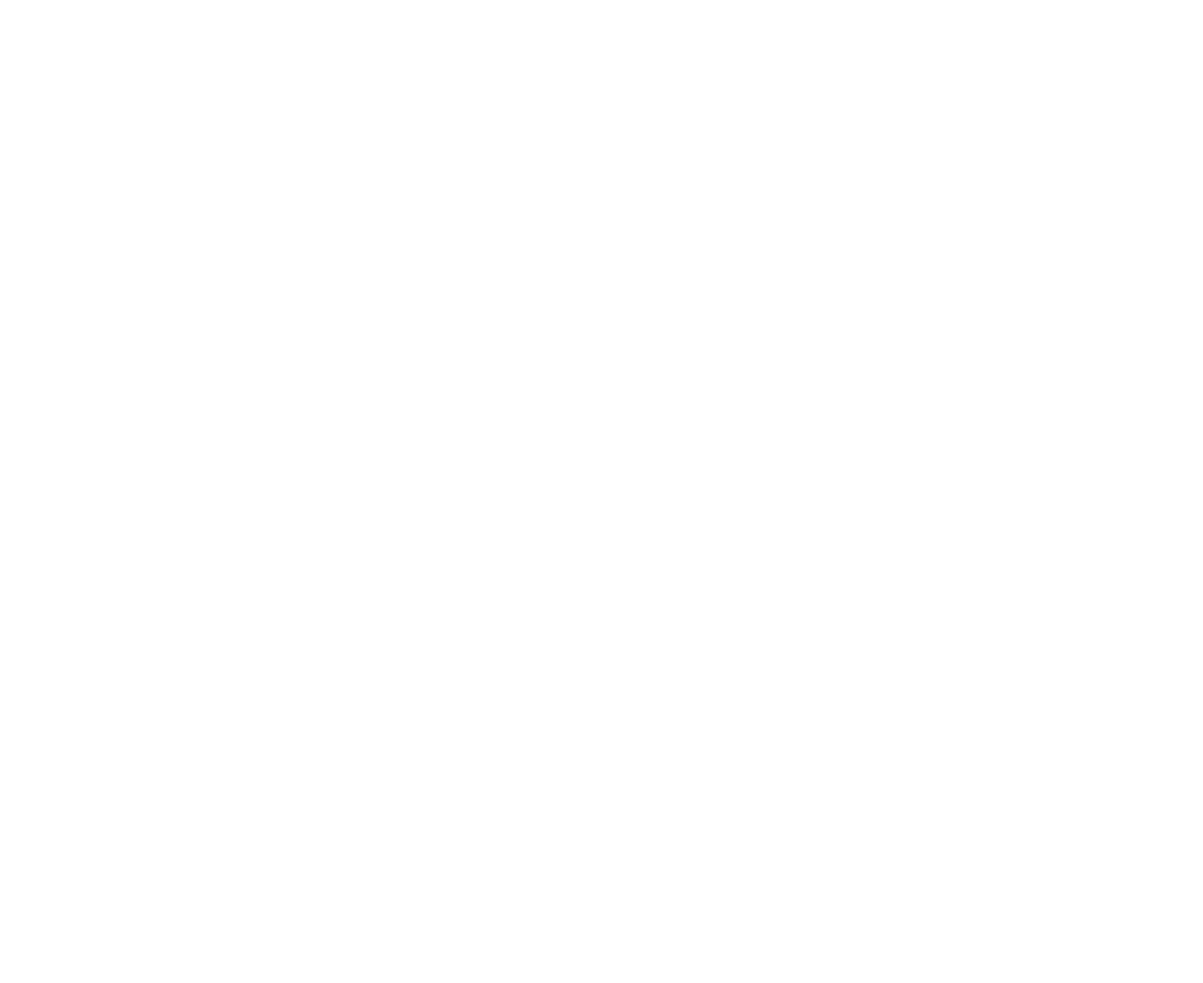
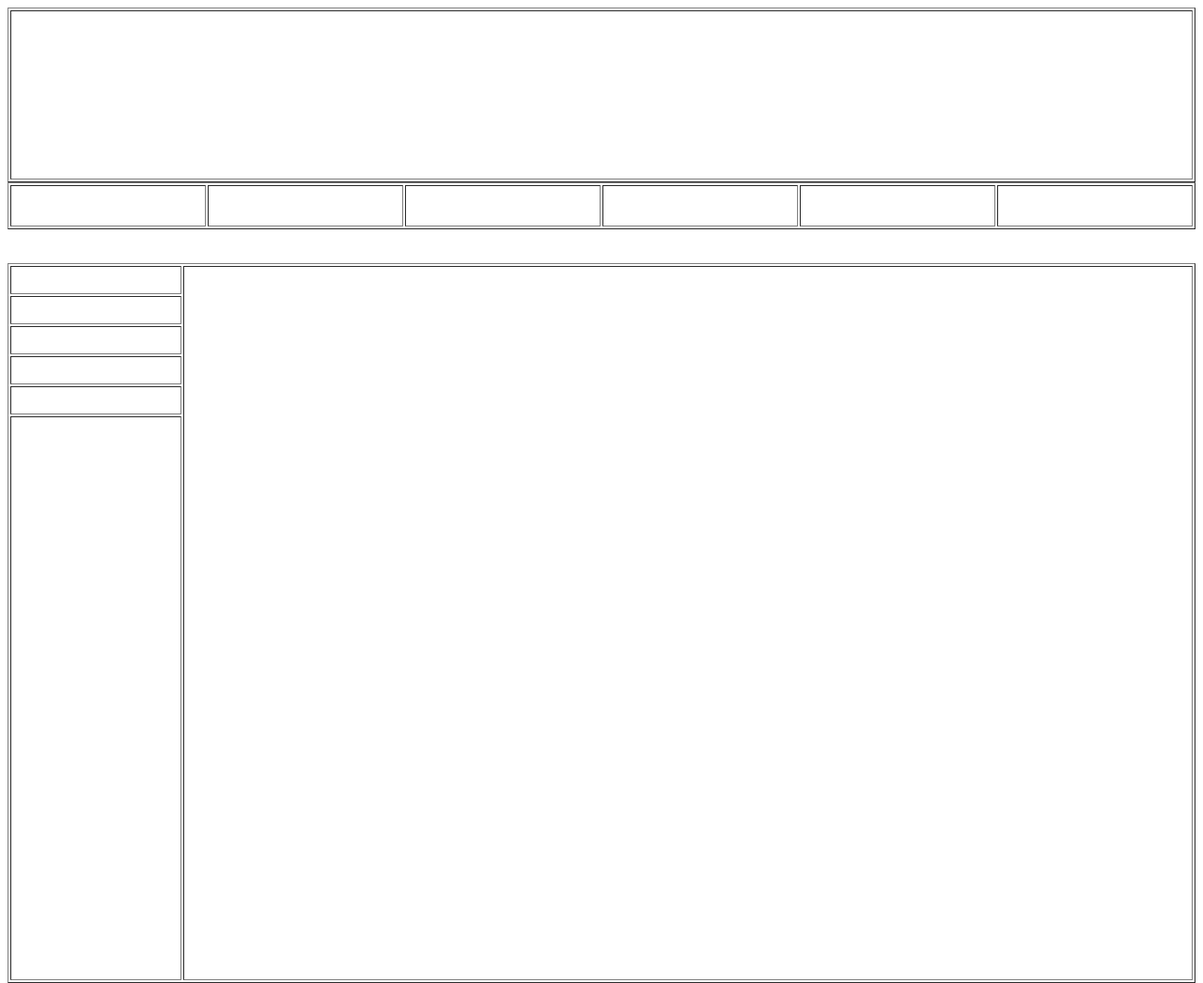
Before and after one commit to slpgogpl007/Project, a plain HTML site: page www/index.html in a window 1280 px wide. Shown: the whole page at 94% size. Before the commit the page ends 800 px from the top, so only its background shows below. Drawn offline with Linux system fonts and the light colour scheme.

Commit message:
Update Index.html (Add table)

```diff
--- a/www/index.html
+++ b/www/index.html
@@ -1,8 +1,64 @@
 <html>
  <head>
-  <title>WWW</title>
+  <title>www</title>
  </head>
 <body>
 
+<table border=1 color=white width=100%> <!--Table Head-->
+<tr>
+<td height=180>
+</td>
+</tr>
+</table>
+
+<table border=1 color=white width=100% height=50> <!--Table Menu-->
+<tr>
+<td>
+<td>
+<td>
+<td>
+<td>
+<td>
+</td>
+</td>
+</td>
+</td>
+</td>
+</td>
+</tr>
+</table>
+
+  <br>
+  </br>
+
+<table border=1 color=white> <!--Table Left Menu-->
+<tr>
+<td height=30>
+<td width=1200 rowspan=6>
+</td>
+<tr>
+<td height=30 width=200>
+<tr>
+<td height=30>
+<tr>
+<td height=30>
+<tr>
+<td height=30>
+<tr>
+<td height=600>
+</td>
+</tr>
+</td>
+</tr>
+</td>
+</tr>
+</td>
+</tr>
+</td>
+</tr>
+</td>
+</tr>
+</table>
+
 </body>
 </html>
```
